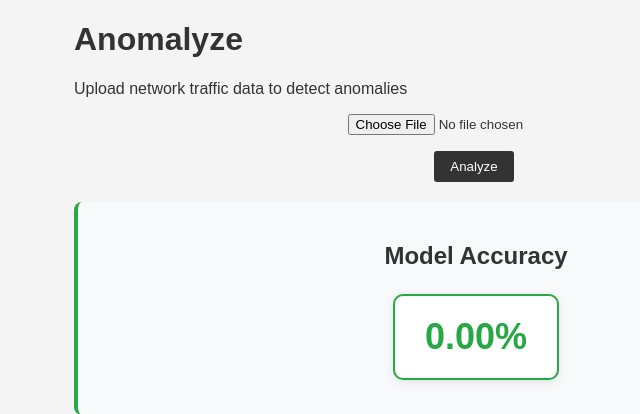
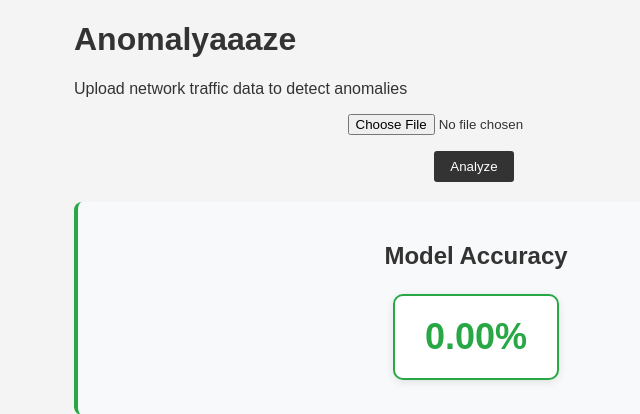
Before and after one commit to princeravenver01/Anomalyze_Go, a Flask app: template templates/index.html in a window 1280 px wide. Shown: the top 414 px of the page, without its empty margins (166-806 px from the left). Run offline with Flask 3, Linux system fonts and the light colour scheme; the template is opened without the code that fills it, so the values that code supplies are empty.

Commit message:
Update index.html

```diff
--- a/templates/index.html
+++ b/templates/index.html
@@ -11,7 +11,7 @@
   </head>
   <body>
     <div class="container">
-      <h1>Anomalyze</h1>
+      <h1>Anomalyaaaze</h1>
       <p>Upload network traffic data to detect anomalies</p>
 
       <form
```
